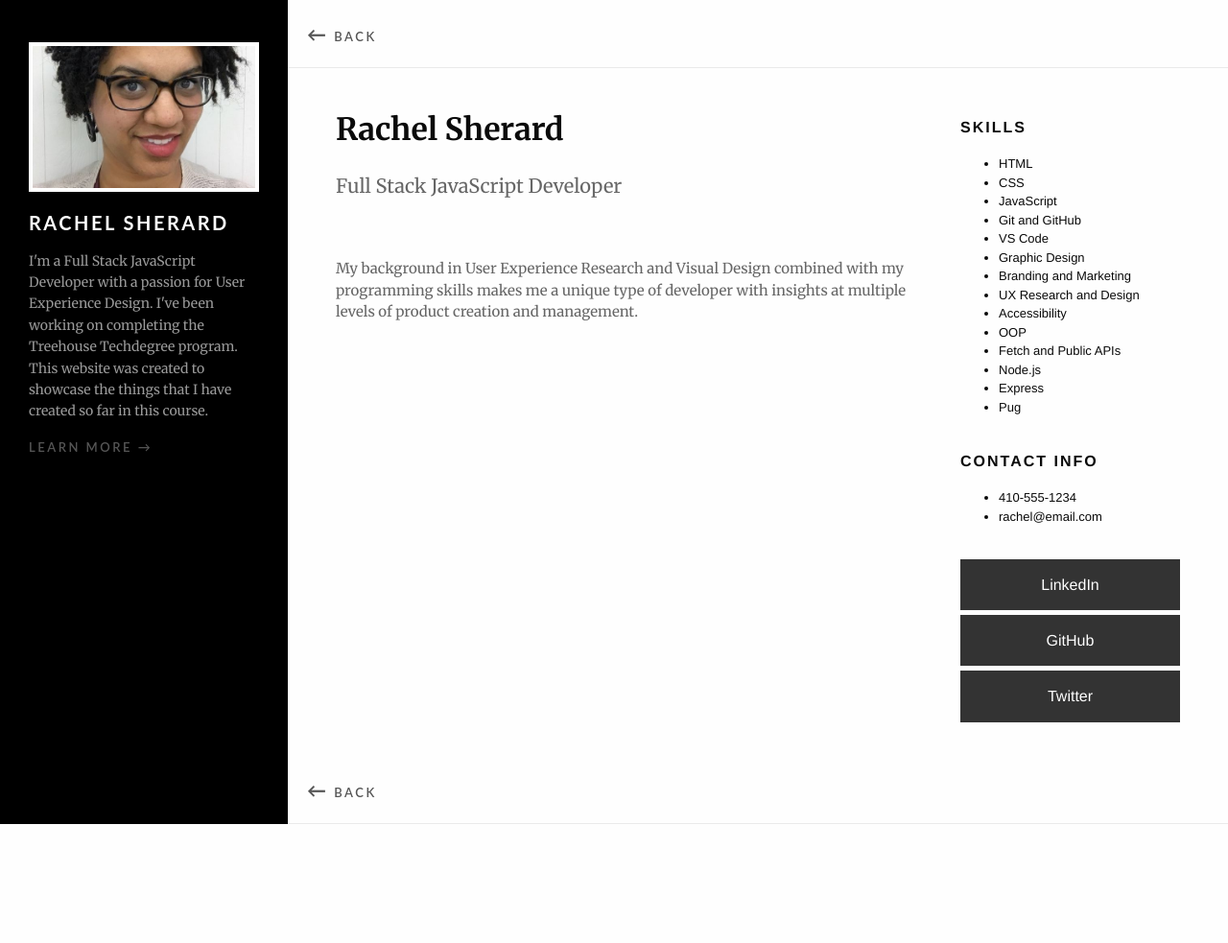
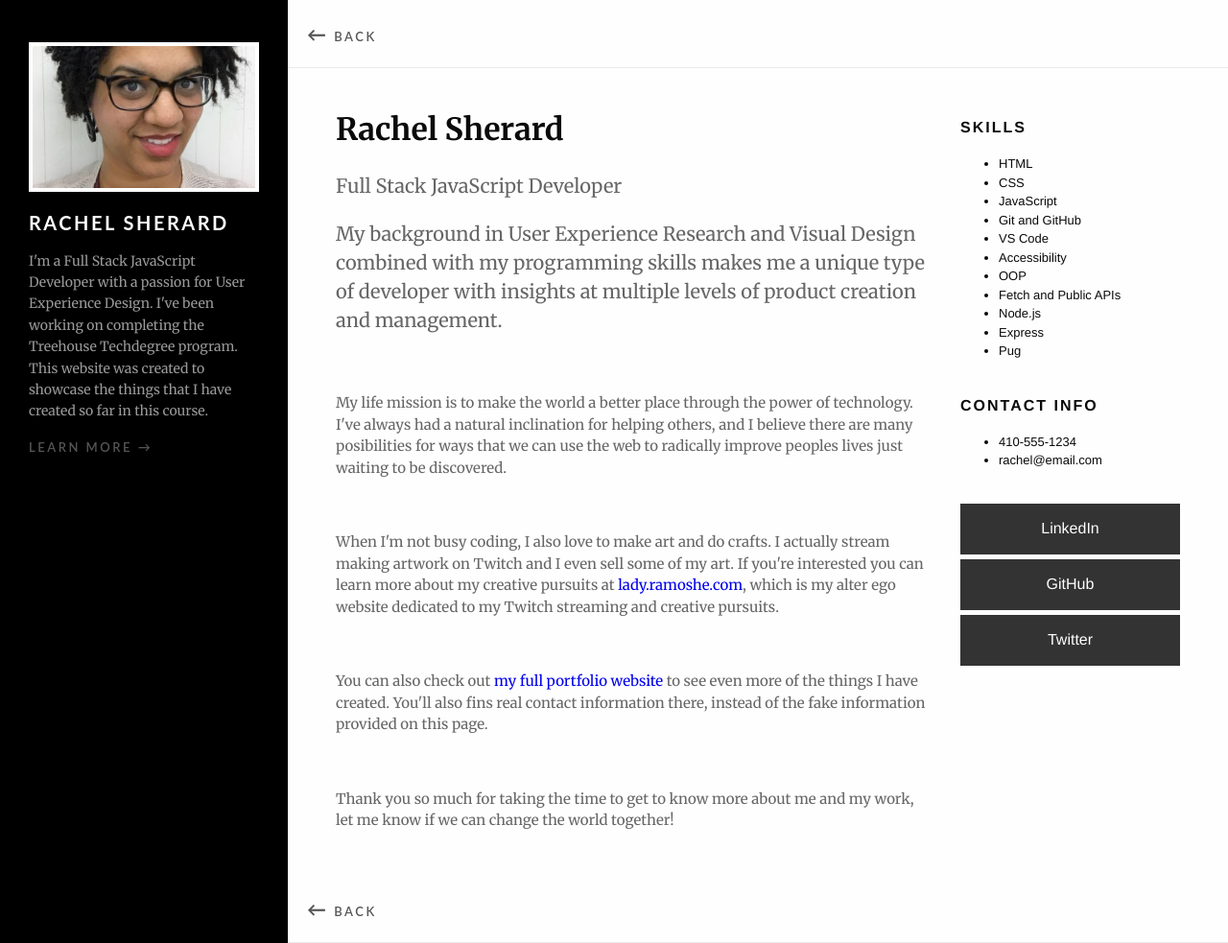
Before and after one commit to ramoshe/proj6-staticNodeExpress, a Node server app: template views/about.pug in a window 1280 px wide. Shown: the whole page at 96% size. Before the commit the page ends 859 px from the top, so only its background shows below. Run offline with Node 20, Linux system fonts and the light colour scheme; the template is opened without the code that fills it, so the values that code supplies are empty; the visitor is signed in with stand-in values (Sample User, id 1); some libraries are stand-ins or nearby versions.

Commit message:
Update about.pug

```diff
--- a/views/about.pug
+++ b/views/about.pug
@@ -1,50 +1,40 @@
 extends layout.pug
 
 block content
-
   nav.nav
     a(href='/')
       span &larr;
       |  Back
-
   article.portfolio-about
     .inner-wrapper.flex-row-wrap.two-col
       .about-intro-box.box
-
         h1 Rachel Sherard
-
         p Full Stack JavaScript Developer
-
+        p My background in User Experience Research and Visual Design combined with my programming skills makes me a unique type of developer with insights at multiple levels of product creation and management.
         .about-bio
-
-          p My background in User Experience Research and Visual Design combined with my programming skills makes me a unique type of developer with insights at multiple levels of product creation and management.
-
+          p My life mission is to make the world a better place through the power of technology. I've always had a natural inclination for helping others, and I believe there are many posibilities for ways that we can use the web to radically improve peoples lives just waiting to be discovered.
+          p When I'm not busy coding, I also love to make art and do crafts. I actually stream making artwork on Twitch and I even sell some of my art. If you're interested you can learn more about my creative pursuits at #[a(href="https://lady.ramoshe.com") lady.ramoshe.com], which is my alter ego website dedicated to my Twitch streaming and creative pursuits.
+          p You can also check out #[a(href="https://ramoshe.com") my full portfolio website] to see even more of the things I have created. You'll also fins real contact information there, instead of the fake information provided on this page.
+          p Thank you so much for taking the time to get to know more about me and my work, let me know if we can change the world together!
 
       .skills-contact-box.box
         h6 Skills
-
         ul
           li HTML
           li CSS
           li JavaScript
           li Git and GitHub
           li VS Code
-          li Graphic Design
-          li Branding and Marketing
-          li UX Research and Design
           li Accessibility
           li OOP
           li Fetch and Public APIs
           li Node.js
           li Express
           li Pug
-
         h6 Contact Info
-
         ul
           li 410-555-1234
           li rachel@email.com
-
         a.btn-link(href='https://www.linkedin.com') LinkedIn
         a.btn-link(href='https://github.com/ramoshe') GitHub
         a.btn-link(href='https://twitter.com') Twitter
```
